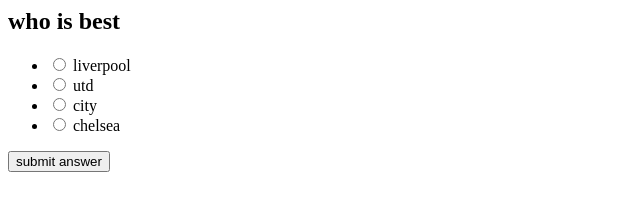
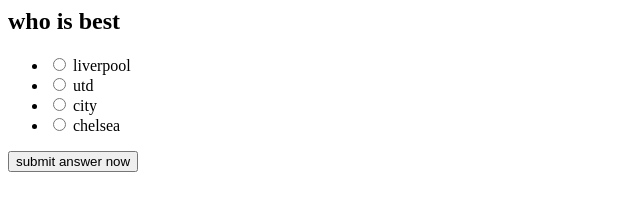
Before and after one commit to oluwaseyijoan/Quiz-app, a plain HTML site: page index.html in a window 1280 px wide. Shown: the full height of the page, 0-640 px from the left. Drawn offline with Linux system fonts and the light colour scheme.

Commit message:
changed button

```diff
--- a/index.html
+++ b/index.html
@@ -27,7 +27,7 @@
                 </li>
             </ul>
         </div>
-         <button id="submit">submit answer </button>
+         <button id="submit">submit answer now</button>
     </div>
 
 
```
